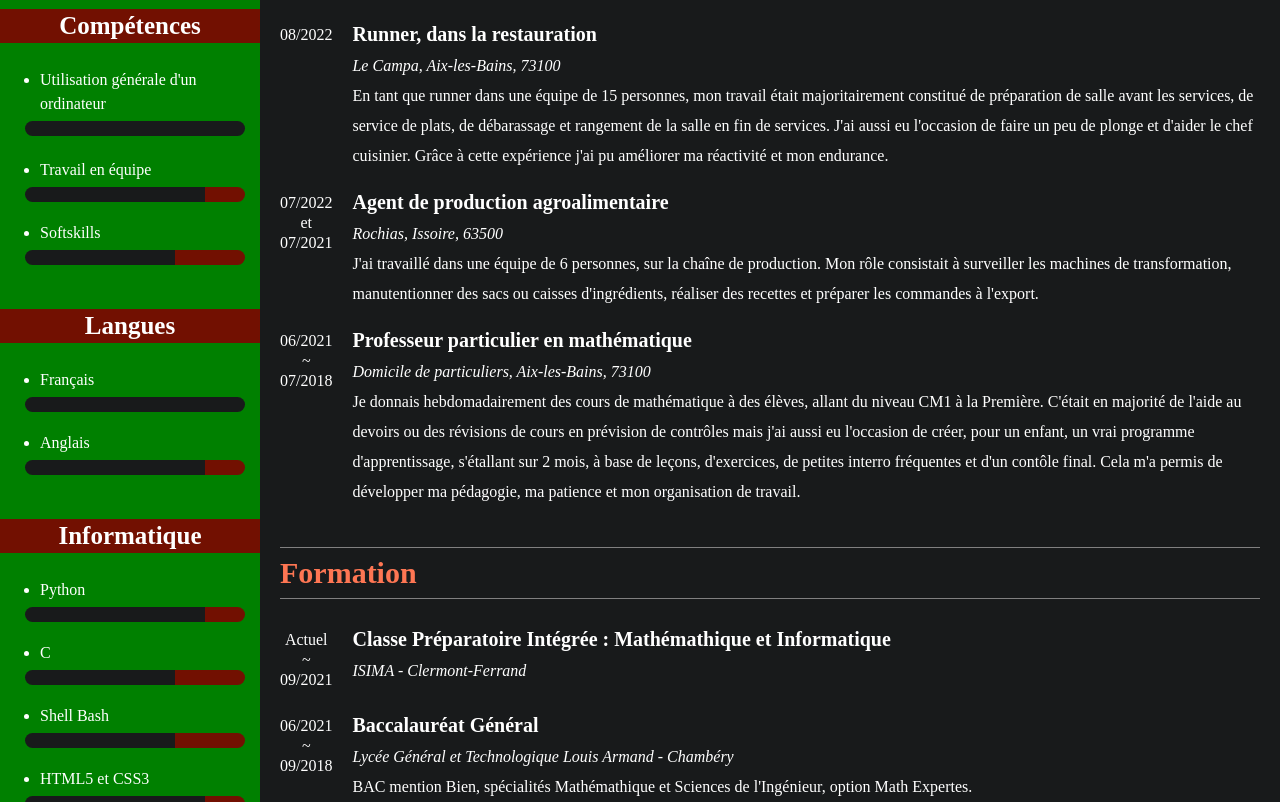
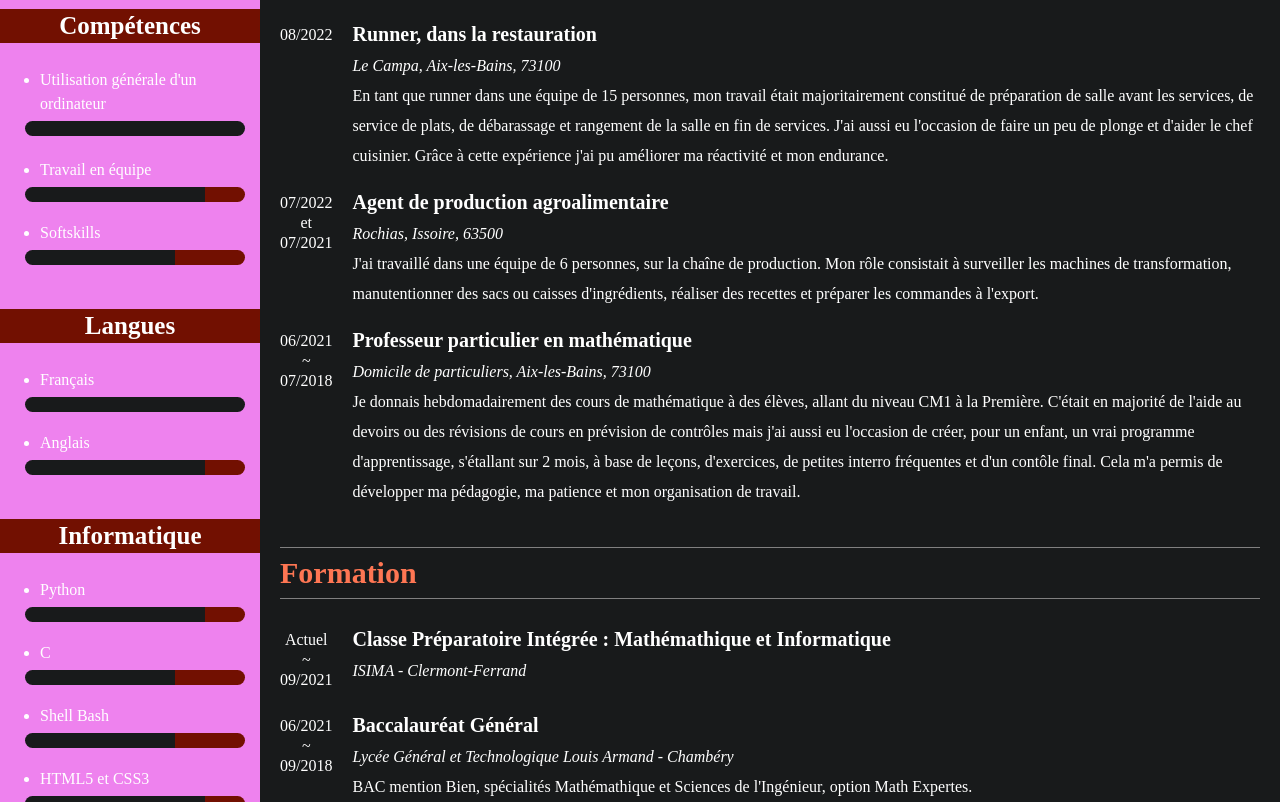
Before and after one commit to roger-3101/CV, a plain HTML site: page index.html in a window 1280 px wide. Shown: the part 335-1137 px from the top of the page. Drawn offline with Linux system fonts and the light colour scheme.

```diff
--- a/CV.css
+++ b/CV.css
@@ -8,7 +8,7 @@ body{
 }
 
 aside{
-  background-color:green;/* #8E1401; */
+  background-color:violet;/* #8E1401; */
   height:auto;
 }
 
```
